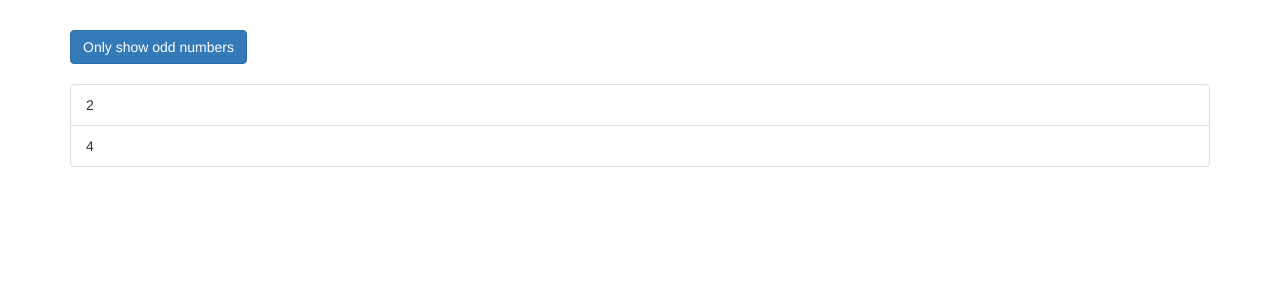
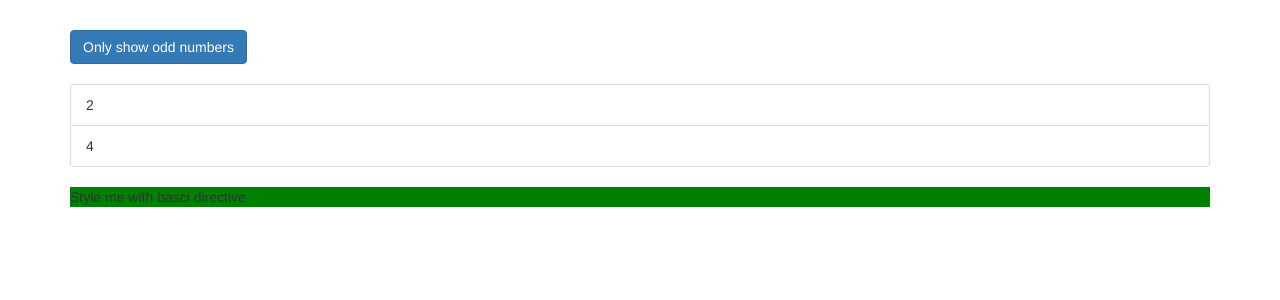
Before and after one commit to gbravohenriquez/guide-angular8, an Angular app: page / in a window 1280 px wide. Shown: the top 300 px of the page. Built offline with nearby package versions, Linux system fonts and the light colour scheme.

Commit message:
clase 92, basic directive

```diff
--- a/src/app/app.component.html
+++ b/src/app/app.component.html
@@ -25,9 +25,7 @@
           </li>
         </div>
       </ul>
-      <ng-template [ngIf]="onlyOdd">
-        <p>Only odd</p>
-      </ng-template>
+      <p appBasicHighlight>Style me with basci directive</p>
     </div>
   </div>
 </div>
--- a/src/app/app.module.ts
+++ b/src/app/app.module.ts
@@ -3,10 +3,12 @@
 import { FormsModule } from '@angular/forms';
 
 import { AppComponent } from './app.component';
+import {BasicHighlightDirective} from './basic-highlight/basic-highlight.directive';
 
 @NgModule({
   declarations: [
-    AppComponent
+    AppComponent,
+    BasicHighlightDirective
   ],
   imports: [
     BrowserModule,
--- /dev/null
+++ b/src/app/basic-highlight/basic-highlight.directive.ts
@@ -0,0 +1,16 @@
+import {Directive, ElementRef, OnInit} from '@angular/core';
+
+@Directive({
+  selector: '[appBasicHighlight]'
+})
+
+export class BasicHighlightDirective implements OnInit{
+
+  constructor(private elementRef: ElementRef) {
+  }
+
+  ngOnInit(): void {
+    this.elementRef.nativeElement.style.backgroundColor = 'green';
+  }
+
+}
```
